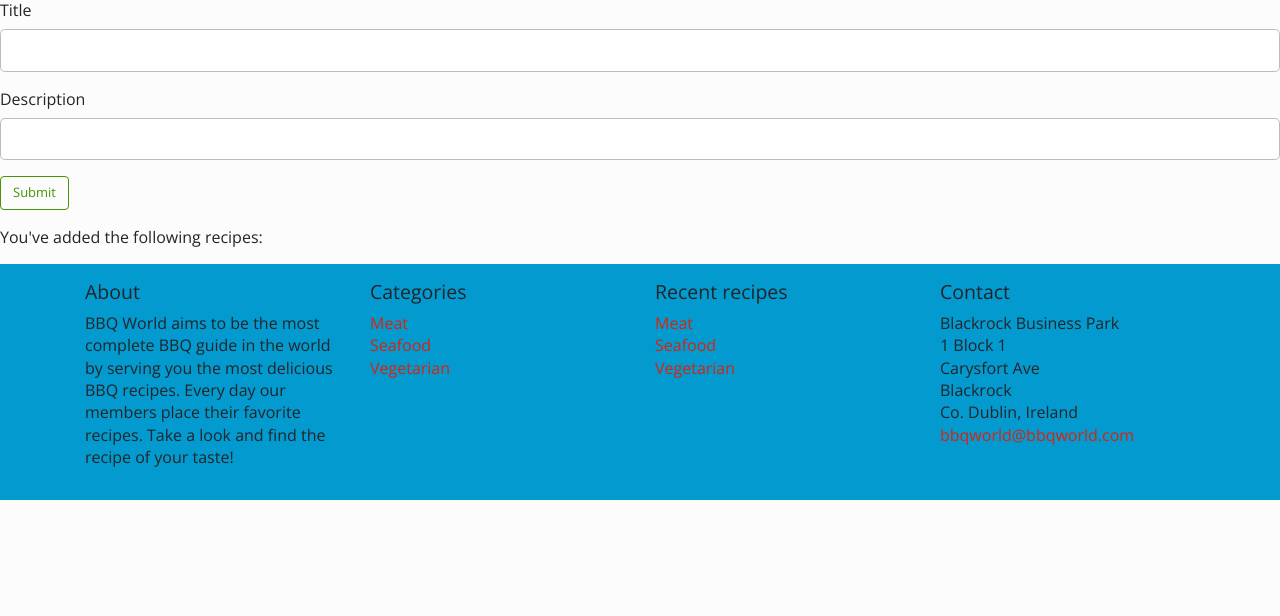
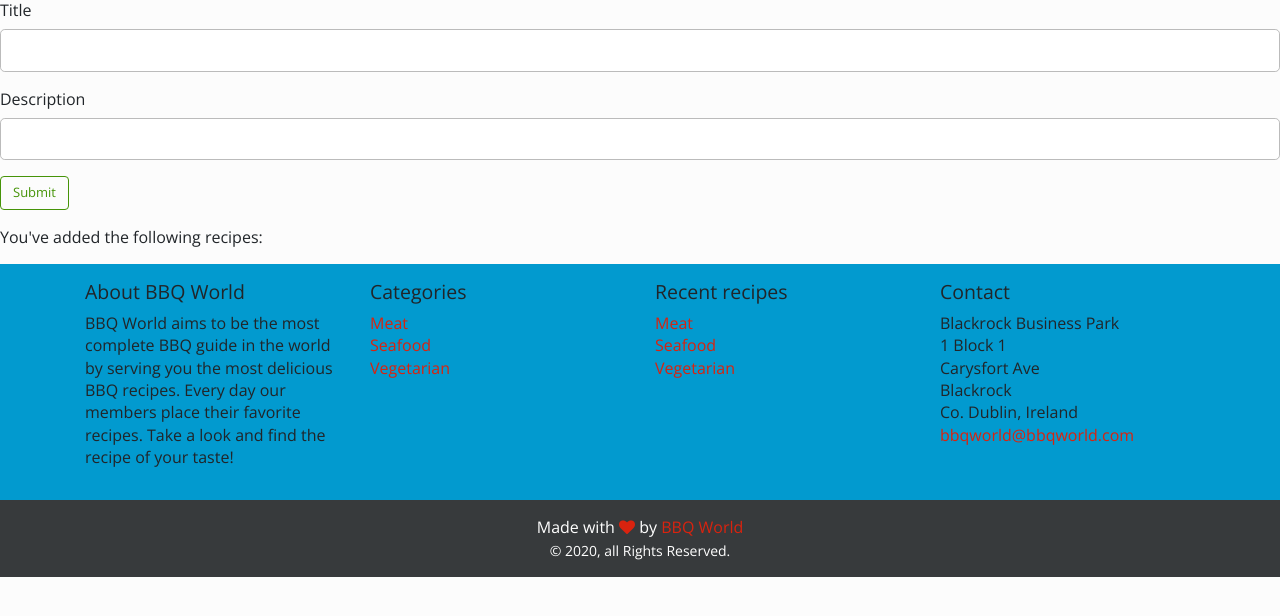
Before and after one commit to Code-Institute-Submissions/3rd-milestone-project, a Flask app: page /account in a window 1280 px wide. Shown: the part 83-699 px from the top of the page. Run offline with Flask 2, Linux system fonts and the light colour scheme; the visitor is signed in with stand-in values (Sample User, id 1); data that the repository does not hold is empty; some libraries are stand-ins or nearby versions.

Commit message:
Addded copyright section

```diff
--- a/application/templates/base.html
+++ b/application/templates/base.html
@@ -110,7 +110,7 @@
           <div class="container">
             <div class="row py-3">
               <div class="col-md-3 col-6">
-                <h4>About</h4>
+                <h4>About BBQ World</h4>
                 <p>
                   BBQ World aims to be the most complete BBQ guide in the world by serving you the most delicious BBQ recipes. Every day our members place their favorite recipes. Take a look and find the recipe of your taste!
                 </p>
@@ -147,6 +147,20 @@
           </div>
         </footer>
 
+      <!-- Copyright -->
+        <section class="copyright">
+          <div class="container-fluid">
+            <div class="row bg-dark">
+              <div class="col-12 text-center text-white py-3">
+                Made with <i class="fa fa-heart text-primary"></i> by
+                <a href="index.html">BBQ World</a> <br />
+                <small>&copy; 2020, all Rights Reserved.</small>
+              </div>
+            </div>
+          </div>
+        </section>
+
+
     <script
       src="https://code.jquery.com/jquery-3.5.1.slim.min.js"
       integrity="sha384-DfXdz2htPH0lsSSs5nCTpuj/zy4C+OGpamoFVy38MVBnE+IbbVYUew+OrCXaRkfj"
```
